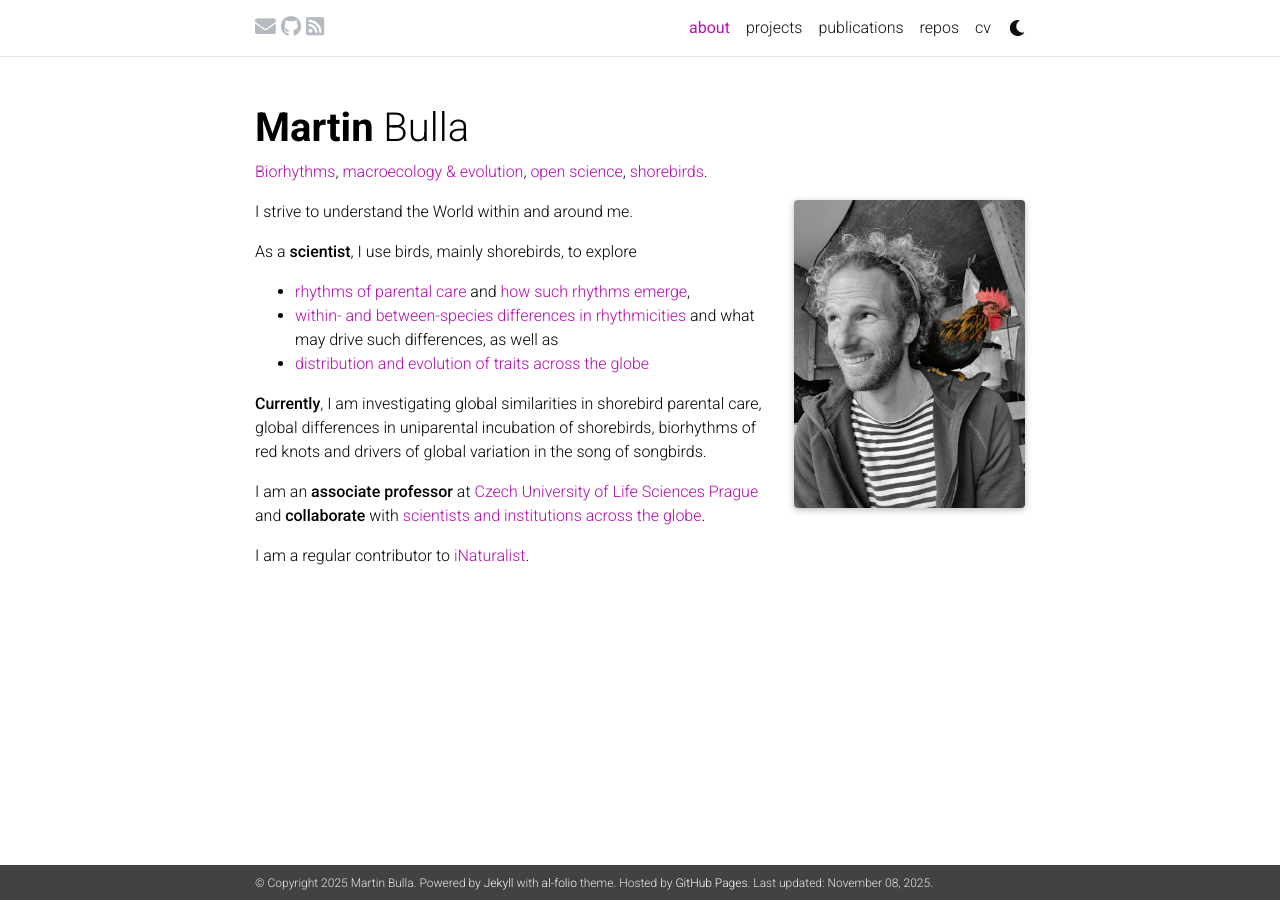
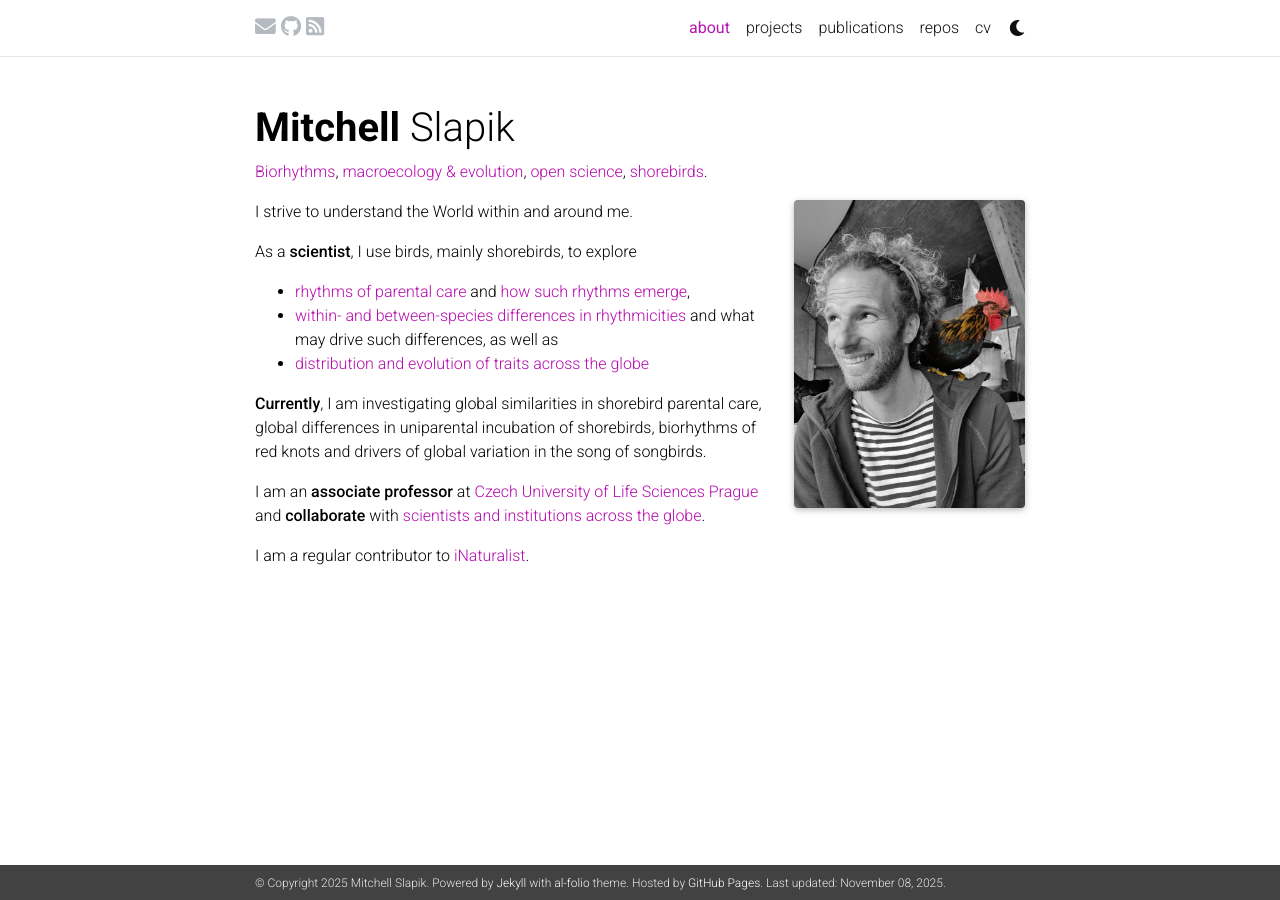
Before and after one commit to mitchellslapik/mitchellslapik.github.io, a Jekyll site: the page built from _pages/about.md, in a window 1280 px wide. Built offline with Jekyll 4.4.1, drawn with Linux system fonts in a browser that asks for light colours; full-size pictures stand in for the smaller copies a plugin makes; comment, search, counter and statistics services are not loaded; a style sheet for code colours, icons or effects is not loaded.

Commit message:
Update _config.yml

```diff
--- a/_config.yml
+++ b/_config.yml
@@ -3,10 +3,10 @@
 # -----------------------------------------------------------------------------
 
 title: blank # the website title (if blank, full name will be used instead)
-first_name: Martin
+first_name: Mitchell
 middle_name:
-last_name: Bulla
-email: bulla.mar@gmail.com
+last_name: Slapik
+email: mslapik@gmail.com
 description: > # the ">" symbol means to ignore newlines until "footer_text:"
   A simple, whitespace theme for academics. Based on [*folio](https://github.com/bogoli/-folio) design.
 footer_text: >
```
